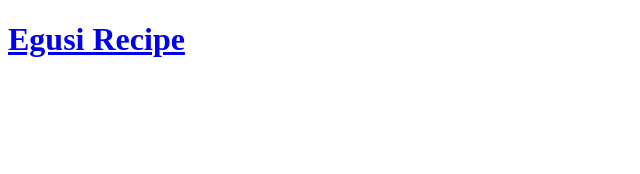
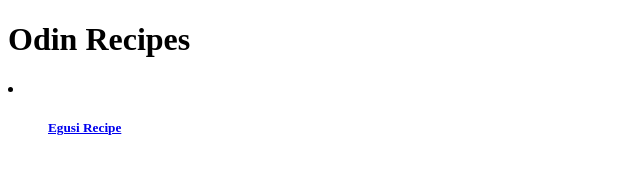
Before and after one commit to marts0ft/odin-recipes, a plain HTML site: page index.html in a window 1280 px wide. Shown: the whole page, without its empty margins (0-640 px from the left). Drawn offline with Linux system fonts and the light colour scheme.

Commit message:
add header

```diff
--- a/index.html
+++ b/index.html
@@ -5,6 +5,10 @@
         <title>Recipe</title>
     </head>
     <body>
-        <a href="recipes/egusi.html"><h1>Egusi Recipe</h1></a>
+        <h1>Odin Recipes</h1>
+        <li>
+
+            <ul><a href="recipes/egusi.html"><h5>Egusi Recipe</h5></a></ul>
+        </li>
     </body>
 </html>
```
